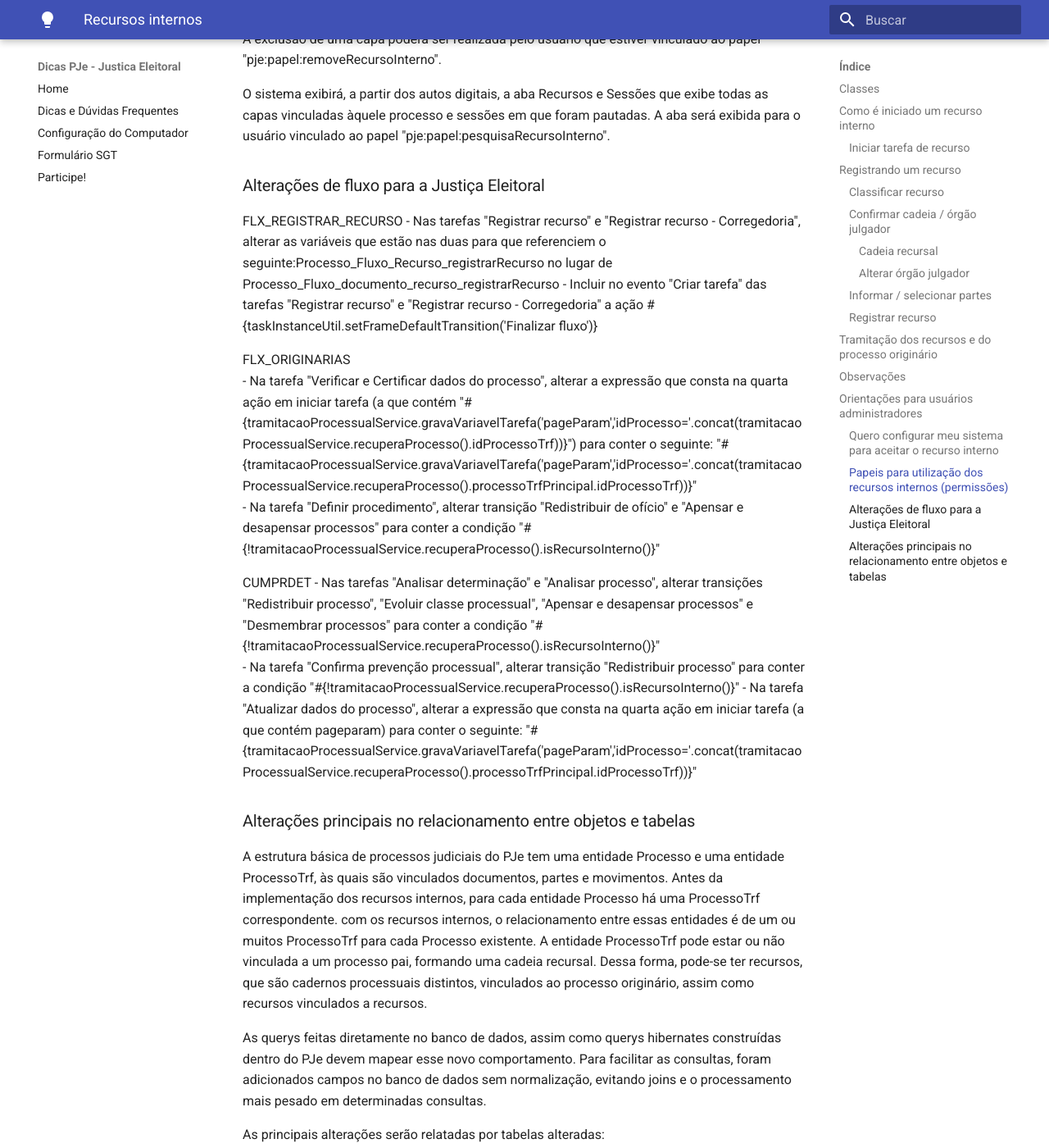
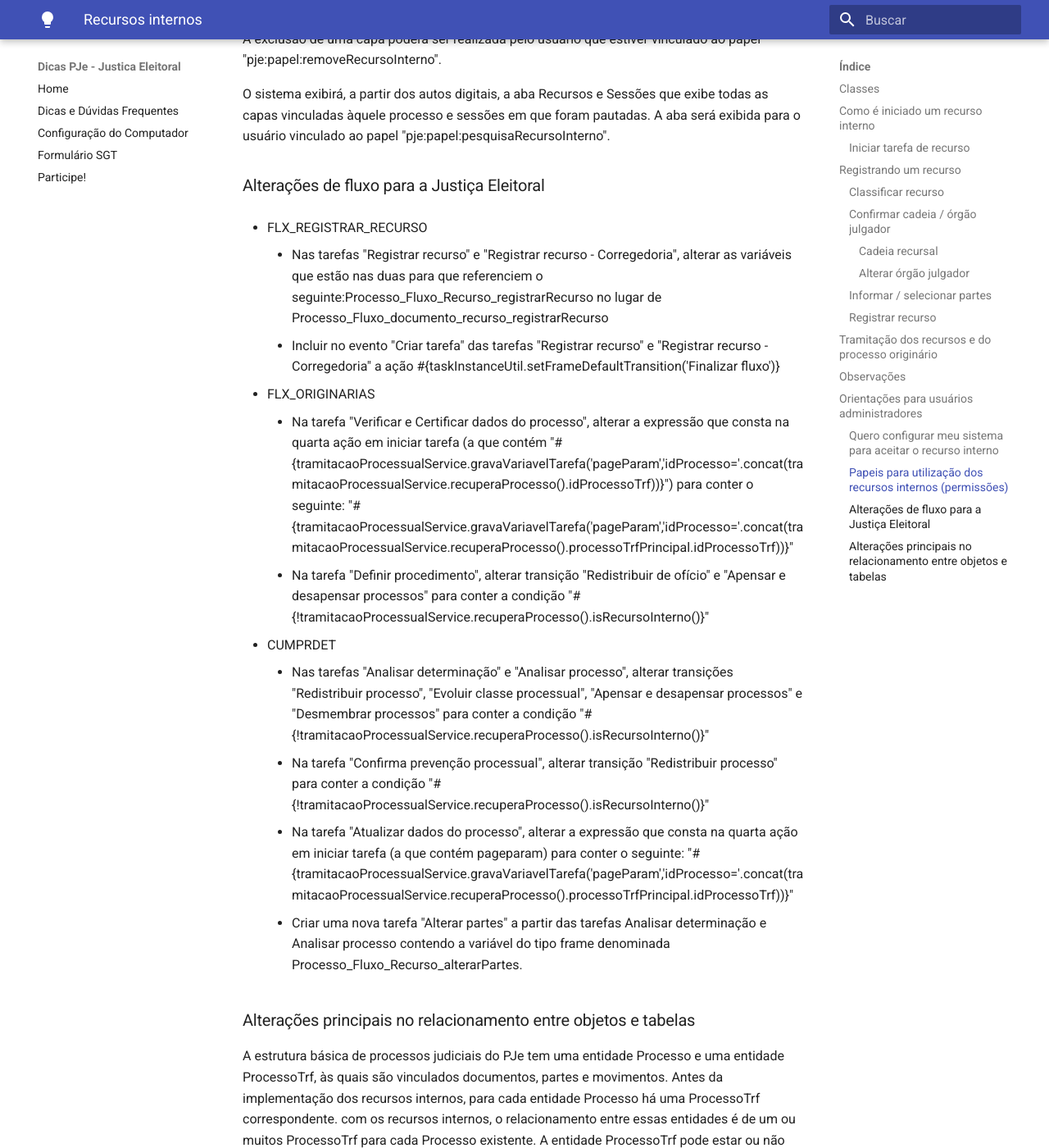
Before and after one commit to PJeJE/dicas_versao_1, an MkDocs documentation site: the page built from docs/recursos.md, in a window 1280 px wide and 1400 px high, scrolled down 18155 px. Shown: the whole window at 82% size. Built offline with MkDocs 1.6.1 and Material for MkDocs 9.7.7, drawn with Linux system fonts in a browser that asks for light colours; nearby versions of some CDN libraries.

Commit message:
Update recursos.md

```diff
--- a/docs/recursos.md
+++ b/docs/recursos.md
@@ -220,18 +220,19 @@ O sistema exibirá, a partir dos autos digitais, a aba Recursos e Sessões que e
 
 ### Alterações de fluxo para a Justiça Eleitoral
 
-FLX_REGISTRAR_RECURSO
+- FLX_REGISTRAR_RECURSO
        - Nas tarefas "Registrar recurso" e "Registrar recurso - Corregedoria", alterar as variáveis que estão nas duas para que referenciem o seguinte:Processo_Fluxo_Recurso_registrarRecurso no lugar de Processo_Fluxo_documento_recurso_registrarRecurso
        - Incluir no evento "Criar tarefa" das tarefas "Registrar recurso" e "Registrar recurso - Corregedoria" a ação #{taskInstanceUtil.setFrameDefaultTransition('Finalizar fluxo')}
 
-FLX_ORIGINARIAS
+- FLX_ORIGINARIAS
 	- Na tarefa "Verificar e Certificar dados do processo", alterar a expressão que consta na quarta ação em iniciar tarefa (a que contém "#{tramitacaoProcessualService.gravaVariavelTarefa('pageParam','idProcesso='.concat(tramitacaoProcessualService.recuperaProcesso().idProcessoTrf))}") para conter o seguinte: "#{tramitacaoProcessualService.gravaVariavelTarefa('pageParam','idProcesso='.concat(tramitacaoProcessualService.recuperaProcesso().processoTrfPrincipal.idProcessoTrf))}"
 	- Na tarefa "Definir procedimento", alterar transição "Redistribuir de ofício" e "Apensar e desapensar processos" para conter a condição "#{!tramitacaoProcessualService.recuperaProcesso().isRecursoInterno()}"
 
-CUMPRDET
+- CUMPRDET
 	- Nas tarefas "Analisar determinação" e "Analisar processo", alterar transições "Redistribuir processo", "Evoluir classe processual", "Apensar e desapensar processos" e "Desmembrar processos" para conter a condição "#{!tramitacaoProcessualService.recuperaProcesso().isRecursoInterno()}"
 	- Na tarefa "Confirma prevenção processual", alterar transição "Redistribuir processo" para conter a condição "#{!tramitacaoProcessualService.recuperaProcesso().isRecursoInterno()}"
 	- Na tarefa "Atualizar dados do processo", alterar a expressão que consta na quarta ação em iniciar tarefa (a que contém pageparam) para conter o seguinte: "#{tramitacaoProcessualService.gravaVariavelTarefa('pageParam','idProcesso='.concat(tramitacaoProcessualService.recuperaProcesso().processoTrfPrincipal.idProcessoTrf))}"
+	- Criar uma nova tarefa "Alterar partes" a partir das tarefas Analisar determinação e Analisar processo contendo a variável do tipo frame denominada Processo_Fluxo_Recurso_alterarPartes.
 
 ### Alterações principais no relacionamento entre objetos e tabelas
 
```
